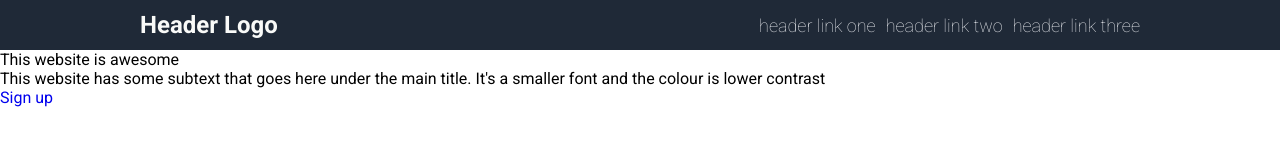
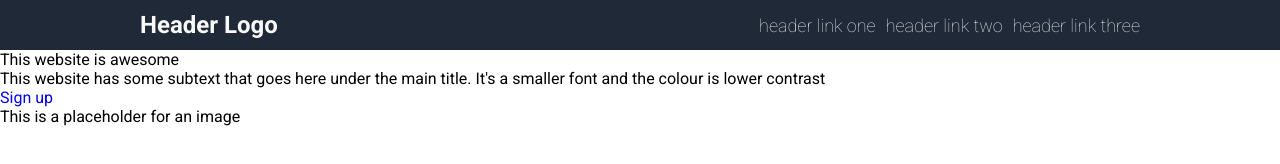
Before and after one commit to McSavage85/landing-page, a plain HTML site: page index.html in a window 1280 px wide. Drawn offline with Linux system fonts and the light colour scheme.

Commit message:
Add some text to hero_right
This adds some text to hero_right

```diff
--- a/index.html
+++ b/index.html
@@ -29,7 +29,7 @@
                 <div class="hero_left2">This website has some subtext that goes here under the main title. It's a smaller font and the colour is lower contrast</div>
                 <div class="hero_left3"><a href="none">Sign up</a></div>
             </div>
-            <div class="hero_right"></div>
+            <div class="hero_right">This is a placeholder for an image</div>
         </div>
     </div>
 
```
